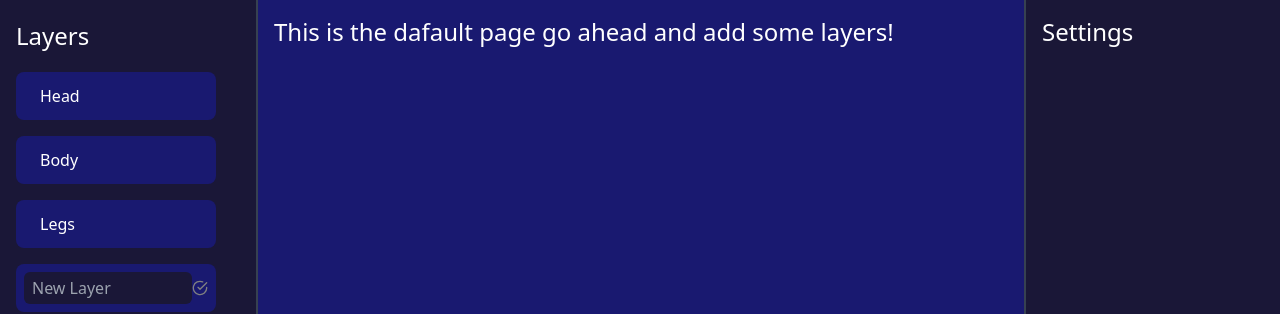
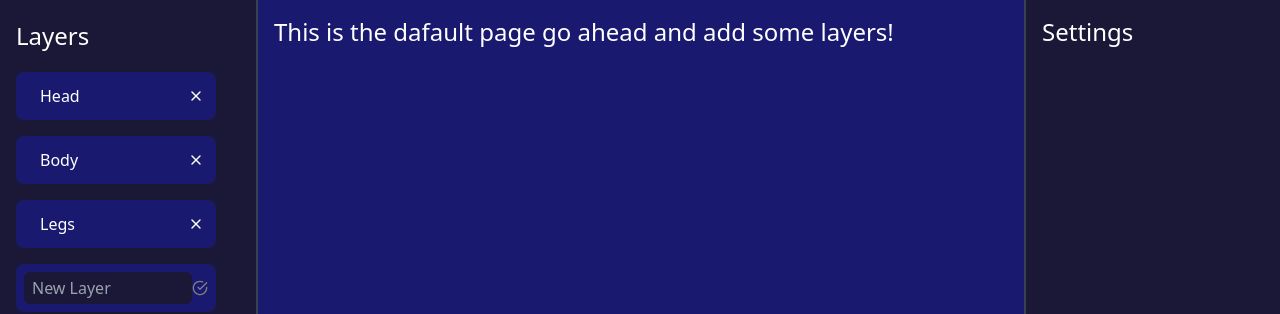
Before and after one commit to AndreiTotoro/artwork-creator, a Next.js app: page / in a window 1280 px wide. Shown: the top 314 px of the page. Built offline with nearby package versions, Linux system fonts and the light colour scheme.

Commit message:
Add remove button that (doesn't work):D

```diff
--- a/app/Layers.js
+++ b/app/Layers.js
@@ -9,9 +9,16 @@ export default function Layers() {
 		<div className="h-screen bg-void flex flex-col pl-4 pt-5 content-center">
 			<p className="text-white text-2xl pb-3">Layers</p>
 			{layerData.map((layer, id) => {
-				return <Layer key={id} name={layer} />;
+				return (
+					<Layer
+						key={id}
+						name={layer}
+						layerData={layerData}
+						setLayerData={setLayerData}
+					/>
+				);
 			})}
-			<LayerCreator />
+			<LayerCreator layerData={layerData} setLayerData={setLayerData} />
 		</div>
 	);
 }
--- a/components/Layer.js
+++ b/components/Layer.js
@@ -2,26 +2,36 @@
 import Link from 'next/link';
 import React from 'react';
 import { usePathname } from 'next/navigation';
+import { FiX } from 'react-icons/fi';
 
-export default function Layer({ name }) {
+export default function Layer({ name, layerData, setLayerData }) {
+	const handleClick = () => {
+		let index = layerData.indexOf(name);
+		setLayerData(layerData.splice(index, 1));
+	};
+
 	const pathName = usePathname();
 	console.log();
 	if (`/${name}` == pathName) {
 		return (
-			<Link
-				className="bg-midnight text-white border-purple-900 border-2 rounded-lg p-3 w-10/12 my-2 pl-6"
-				href={`/${name}`}
-			>
-				{name}
-			</Link>
+			<div className="flex justify-between bg-midnight text-white border-purple-900 border-2 rounded-lg p-3 w-10/12 my-2 pl-6">
+				<Link className="" href={`/${name}`}>
+					{name}
+				</Link>
+				<button onClick={() => handleClick()}>
+					<FiX />
+				</button>
+			</div>
 		);
 	}
 	return (
-		<Link
-			className="bg-midnight text-white rounded-lg p-3 w-10/12 my-2 pl-6"
-			href={`/${name}`}
-		>
-			{name}
-		</Link>
+		<div className="flex justify-between bg-midnight text-white rounded-lg p-3 w-10/12 my-2 pl-6">
+			<Link className="" href={`/${name}`}>
+				{name}
+			</Link>
+			<button onClick={() => handleClick()}>
+				<FiX />
+			</button>
+		</div>
 	);
 }
--- a/components/LayerCreator.js
+++ b/components/LayerCreator.js
@@ -2,22 +2,30 @@
 import React, { useState } from 'react';
 import { FiCheckCircle } from 'react-icons/fi';
 
-export default function LayerCreator() {
+export default function LayerCreator({ layerData, setLayerData }) {
 	const [input, setInput] = useState('');
 
 	const handleChange = (e) => {
 		setInput(e.target.value);
 	};
 
+	const handleSubmit = () => {
+		setLayerData([...layerData, input]);
+		setInput('');
+	};
+
 	return (
-		<form className="bg-midnight text-white  rounded-lg p-2 w-10/12 my-2 pl-2 flex justify-between">
+		<form
+			onSubmit={() => handleSubmit()}
+			className="bg-midnight text-white  rounded-lg p-2 w-10/12 my-2 pl-2 flex justify-between"
+		>
 			<input
 				value={input}
 				placeholder={'New Layer'}
 				className="rounded-md py-1 pl-2 text-gray-500 w-11/12 bg-void"
 				onChange={handleChange}
 			/>
-			<button>
+			<button type="submit">
 				<FiCheckCircle color="gray" />
 			</button>
 		</form>
```
